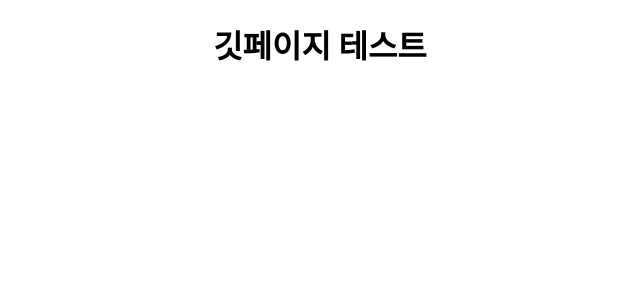
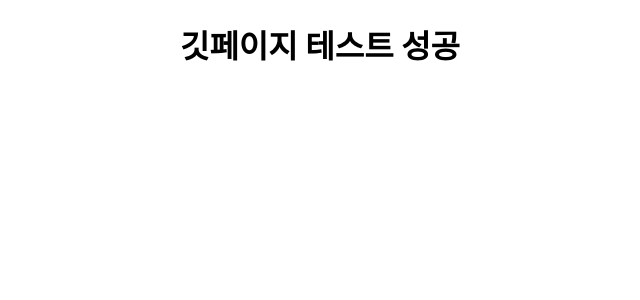
Before and after one commit to hoonsbory/MyGitPage, a React (Create React App) app: page / in a window 1280 px wide. Shown: the top 300 px of the page, without its empty margins (320-960 px from the left). Built offline with nearby package versions, Linux system fonts and the light colour scheme.

Commit message:
GitPage Test

```diff
--- a/src/test.js
+++ b/src/test.js
@@ -4,7 +4,7 @@ export default class test extends Component {
     render() {
         return (
             <div>
-                <h1>깃페이지 테스트</h1>
+                <h1>깃페이지 테스트 성공</h1>
             </div>
         )
     }
```
